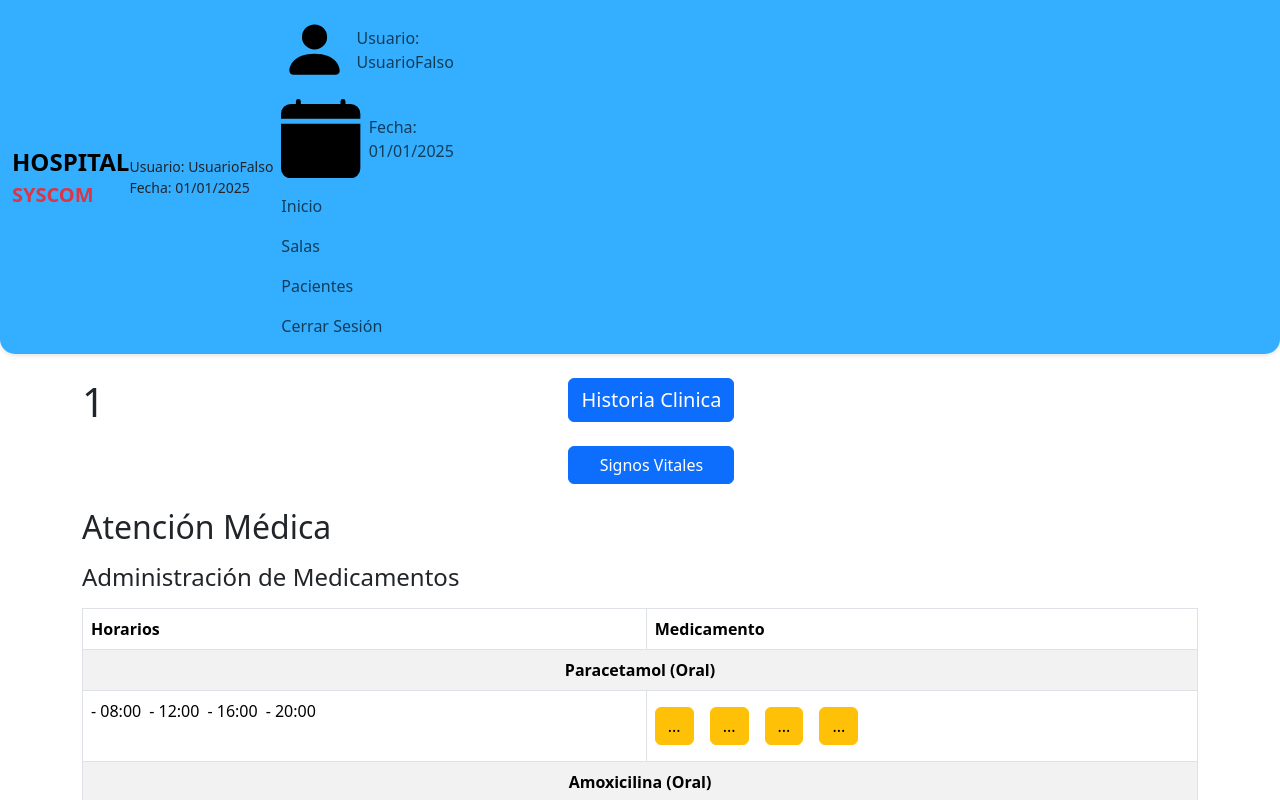
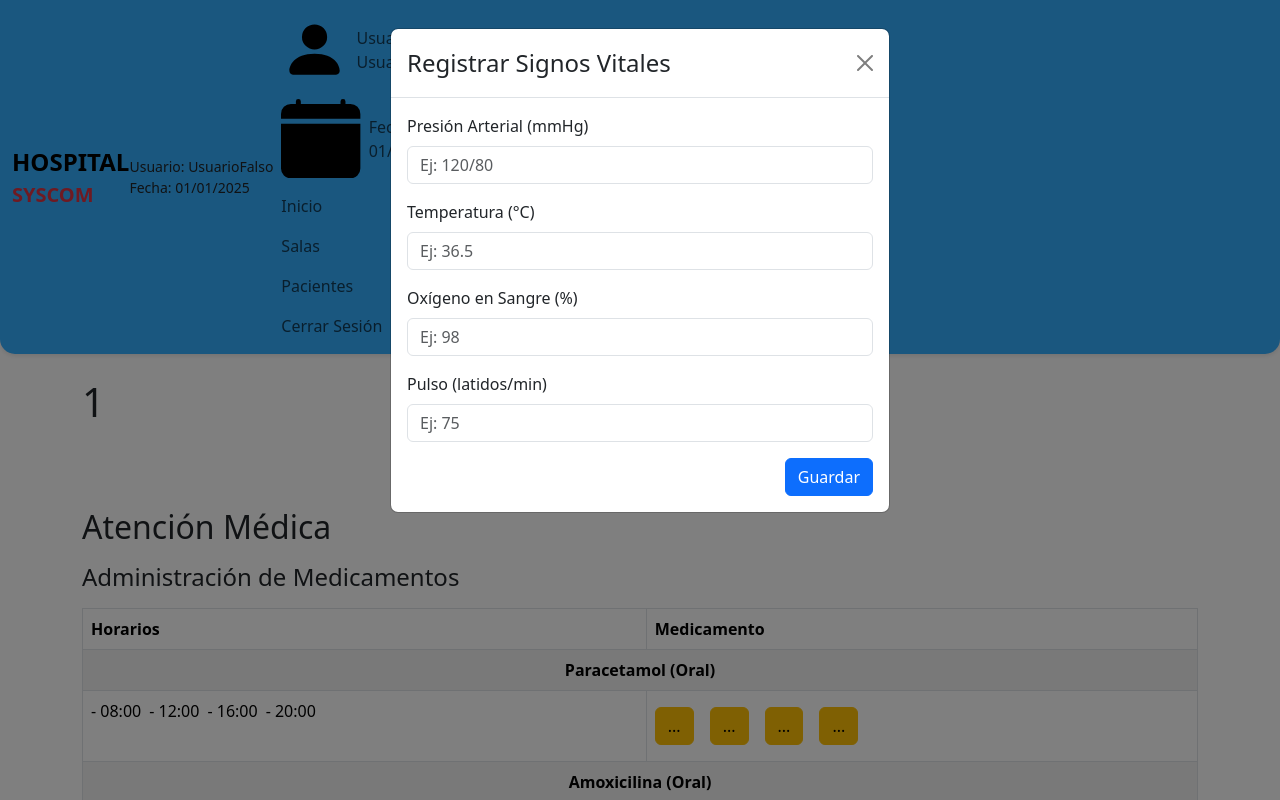
Before and after one commit to maxivega0/syscom-front, a React (Vite) app: page /paciente/1 in a window 1280 px wide. Both pictures are taken after a click on the button "Signos Vitales". Shown: the top 800 px of the page. Built offline with nearby package versions, Linux system fonts and the light colour scheme.

Commit message:
creacion modal y dbjson

```diff
--- /dev/null
+++ b/db.json
@@ -0,0 +1,60 @@
+{
+    "pacientes": [
+      {
+        "id": 1,
+        "dni": "12345678",
+        "nombre": "Juan",
+        "apellido": "Pérez",
+        "fechaNacimiento": "1985-07-10",
+        "domicilio": "Calle Falsa 123",
+        "telefono": "1123456789",
+        "obraSocial": "OSDE",
+        "foto": "juan.jpg"
+      }
+    ],
+    "usuarios": [
+      {
+        "nombreUsuario": "admin",
+        "contraseña": "1234",
+        "email": "admin@hospital.com"
+      }
+    ],
+    "salas": [
+      {
+        "id": 1,
+        "cantidadHabitaciones": 2
+      }
+    ],
+    "habitaciones": [
+      {
+        "id": 1,
+        "idSala": 1,
+        "cantidadCamas": 2
+      }
+    ],
+    "camas": [
+      {
+        "id": 1,
+        "idHabitacion": 1,
+        "ocupada": true,
+        "idPaciente": 1
+      },
+      {
+        "id": 2,
+        "idHabitacion": 1,
+        "ocupada": false,
+        "idPaciente": null
+      }
+    ],
+    "signosVitales": [
+      {
+        "id": 1,
+        "idPaciente": 1,
+        "hora": "2025-06-18T20:00:00",
+        "presion": "120/80",
+        "temperatura": 36.6,
+        "oxigeno": 98,
+        "pulso": 72
+      }
+    ]
+  }
--- a/src/components/views/PacienteDetalle.jsx
+++ b/src/components/views/PacienteDetalle.jsx
@@ -1,9 +1,14 @@
 import React, { useState } from 'react';
 import { useParams, Link } from 'react-router-dom';
-import { Container, Table, Badge, Button, Row, Col } from 'react-bootstrap';
+import { Container, Table, Badge, Button, Row, Col, Modal, Form } from 'react-bootstrap';
+import { useForm } from 'react-hook-form';
 
 const PacienteDetalle = () => {
   const { nombrePaciente } = useParams();
+  const [showSignosVitales, setShowSignosVitales] = useState(false);
+  const [signosVitales, setSignosVitales] = useState([]);
+
+  const { register, handleSubmit, reset, formState: { errors } } = useForm();
 
   // Estados para el seguimiento de horarios
   const [horariosMedicamentos, setHorariosMedicamentos] = useState({});
@@ -42,6 +47,19 @@ const PacienteDetalle = () => {
         horarios: ['07:30', '15:30', '23:30']
       }
     ]
+  };
+
+  // Manejar envío del formulario de signos vitales
+  const onSubmitSignosVitales = (data) => {
+    const nuevoRegistro = {
+      ...data,
+      fecha: new Date().toISOString(),
+      pacienteId: nombrePaciente
+    };
+
+    setSignosVitales([...signosVitales, nuevoRegistro]);
+    setShowSignosVitales(false);
+    reset();
   };
 
   // Manejar cambio de estado para medicamentos
@@ -90,10 +108,103 @@ const PacienteDetalle = () => {
           </div>
           <div className='d-flex flex-column'>
           <Button bg="info" className="fs-5 mb-2">Historia Clinica</Button>
-          <Button className="mt-3">Signos Vitales</Button>
+          <Button className="mt-3" onClick={() => setShowSignosVitales(true)}>Signos Vitales</Button>
           </div>
           <hr />
         </div>
+
+        {/* Modal para signos vitales */}
+        <Modal show={showSignosVitales} onHide={() => setShowSignosVitales(false)}>
+          <Modal.Header closeButton>
+            <Modal.Title>Registrar Signos Vitales</Modal.Title>
+          </Modal.Header>
+          <Modal.Body>
+            <Form onSubmit={handleSubmit(onSubmitSignosVitales)}>
+              <Form.Group className="mb-3">
+                <Form.Label>Presión Arterial (mmHg)</Form.Label>
+                <Form.Control
+                  type="text"
+                  placeholder="Ej: 120/80"
+                  {...register("presion", {
+                    required: "Este campo es requerido",
+                    pattern: {
+                      value: /^\d{2,3}\/\d{2,3}$/,
+                      message: "Formato inválido (ej: 120/80)"
+                    }
+                  })}
+                />
+                {errors.presion && <span className="text-danger">{errors.presion.message}</span>}
+              </Form.Group>
+
+              <Form.Group className="mb-3">
+                <Form.Label>Temperatura (°C)</Form.Label>
+                <Form.Control
+                  type="number"
+                  step="0.1"
+                  placeholder="Ej: 36.5"
+                  {...register("temperatura", {
+                    required: "Este campo es requerido",
+                    min: {
+                      value: 35,
+                      message: "La temperatura debe ser mayor a 35°C"
+                    },
+                    max: {
+                      value: 42,
+                      message: "La temperatura debe ser menor a 42°C"
+                    }
+                  })}
+                />
+                {errors.temperatura && <span className="text-danger">{errors.temperatura.message}</span>}
+              </Form.Group>
+
+              <Form.Group className="mb-3">
+                <Form.Label>Oxígeno en Sangre (%)</Form.Label>
+                <Form.Control
+                  type="number"
+                  placeholder="Ej: 98"
+                  {...register("oxigeno", {
+                    required: "Este campo es requerido",
+                    min: {
+                      value: 70,
+                      message: "El valor debe ser mayor a 70%"
+                    },
+                    max: {
+                      value: 100,
+                      message: "El valor debe ser menor o igual a 100%"
+                    }
+                  })}
+                />
+                {errors.oxigeno && <span className="text-danger">{errors.oxigeno.message}</span>}
+              </Form.Group>
+
+              <Form.Group className="mb-3">
+                <Form.Label>Pulso (latidos/min)</Form.Label>
+                <Form.Control
+                  type="number"
+                  placeholder="Ej: 75"
+                  {...register("pulso", {
+                    required: "Este campo es requerido",
+                    min: {
+                      value: 40,
+                      message: "El pulso debe ser mayor a 40 lpm"
+                    },
+                    max: {
+                      value: 200,
+                      message: "El pulso debe ser menor a 200 lpm"
+                    }
+                  })}
+                />
+                {errors.pulso && <span className="text-danger">{errors.pulso.message}</span>}
+              </Form.Group>
+
+              <div className="d-flex justify-content-end">
+                <Button variant="primary" type="submit">
+                  Guardar
+                </Button>
+              </div>
+            </Form>
+          </Modal.Body>
+        </Modal>
 
         {/* Sección de medicamentos */}
         <div className="mb-5">
```
